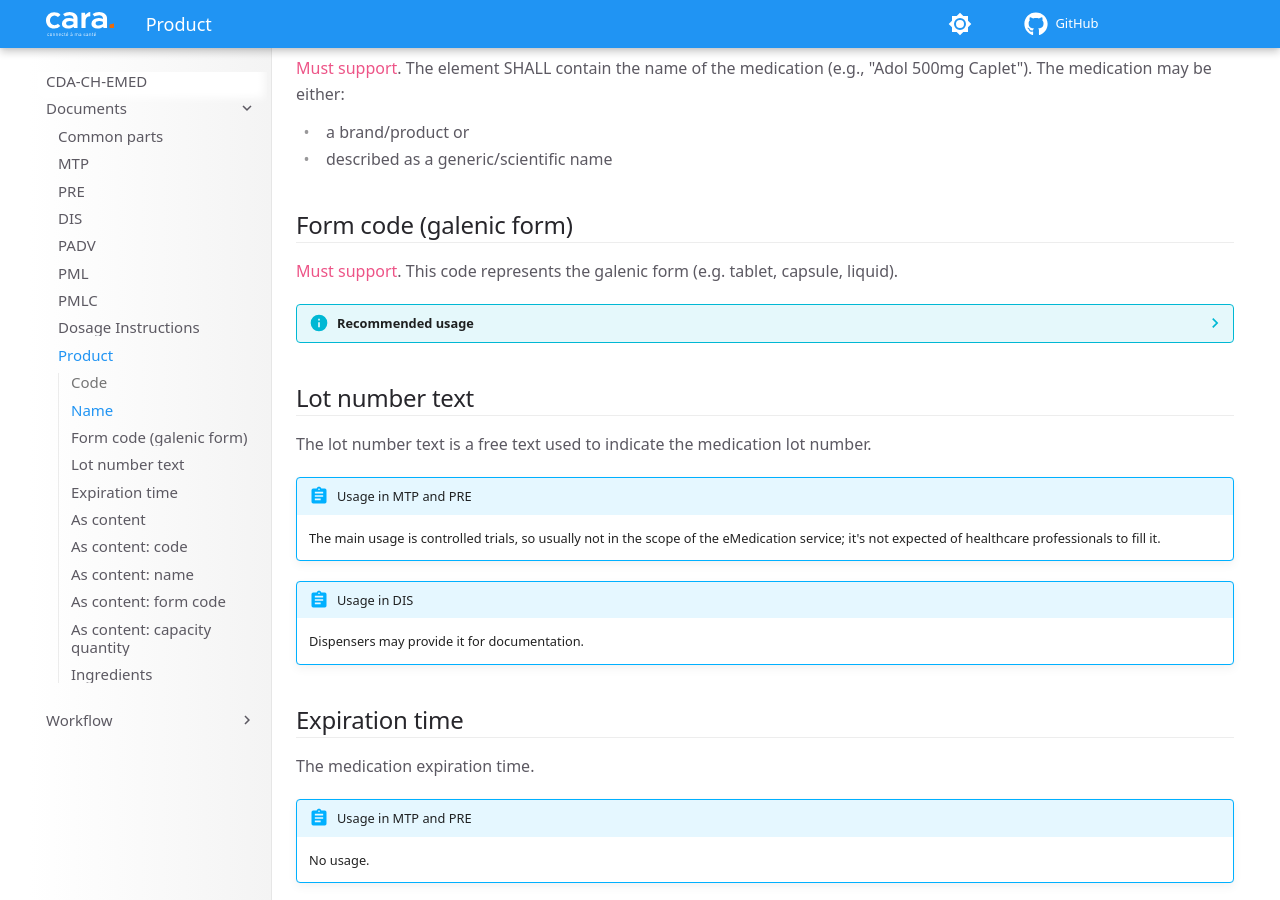
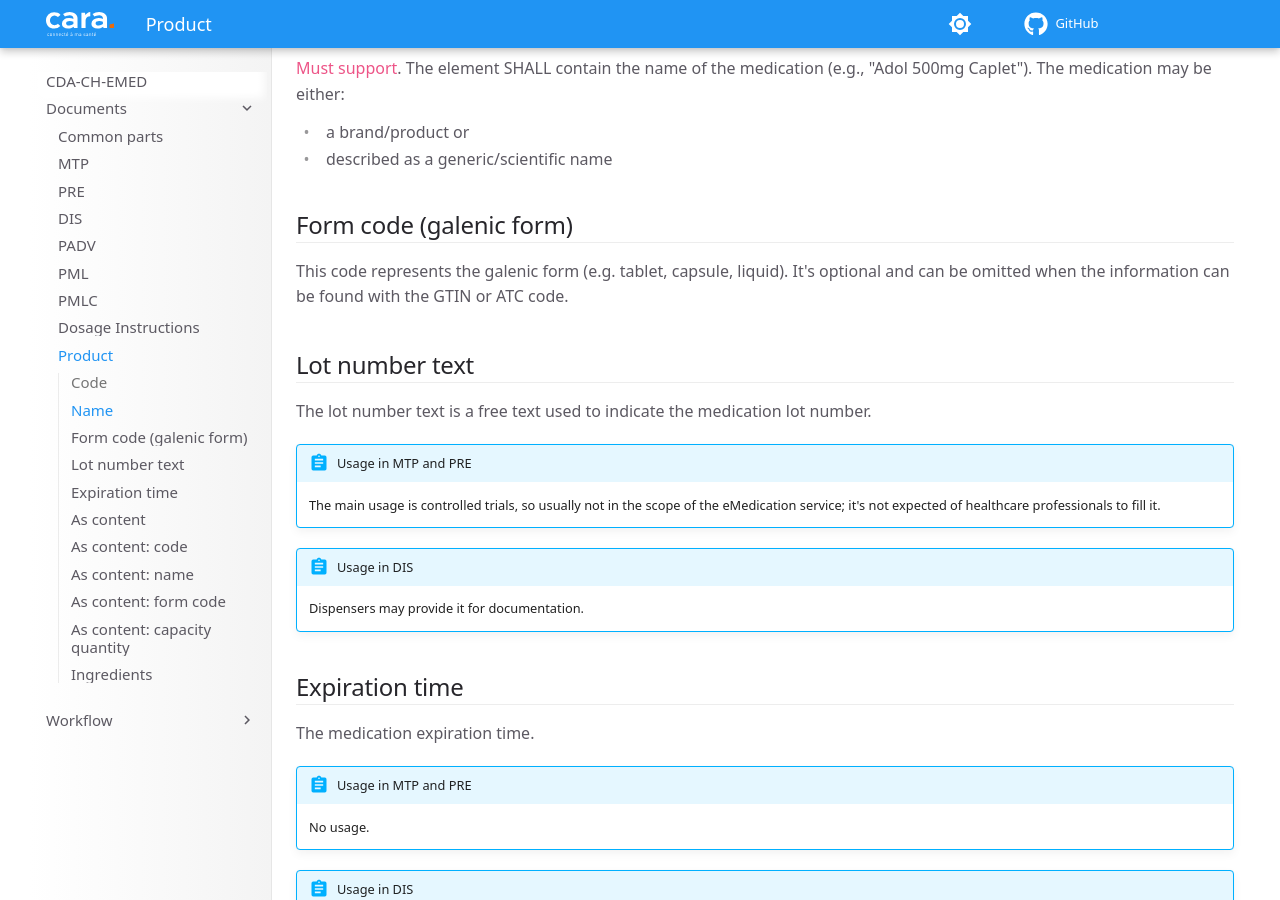
Before and after one commit to CARA-ch/emed-service-guide, an MkDocs documentation site: the page built from docs/cdachemed/product.md, in a window 1280 px wide and 900 px high, scrolled down 449 px. Built offline with MkDocs 1.6.1 and Material for MkDocs 9.7.7, drawn with Linux system fonts in a browser that asks for light colours; comment, search, counter and statistics services are not loaded.

Commit message:
Make form code optional

```diff
--- a/docs/cdachemed/product.md
+++ b/docs/cdachemed/product.md
@@ -28,13 +28,9 @@ The medication may be either:
 
 ## Form code (galenic form)
 
-<span class="must-support">Must support</span>.
-This code represents the galenic form (e.g. tablet, capsule, liquid).
+This code represents the galenic form (e.g. tablet, capsule, liquid). It's optional and can be omitted when the information can be found with the GTIN or ATC code.
 <!-- If the medicine is uncoded (e.g., magistral preparations, compound medicine, …) `#!xml nullFlavor="NA"` SHALL be used. -->
-
-??? info "Recommended usage"
-
-    table
+<!-- Recommended usage -->
 
 ## Lot number text
 
```
